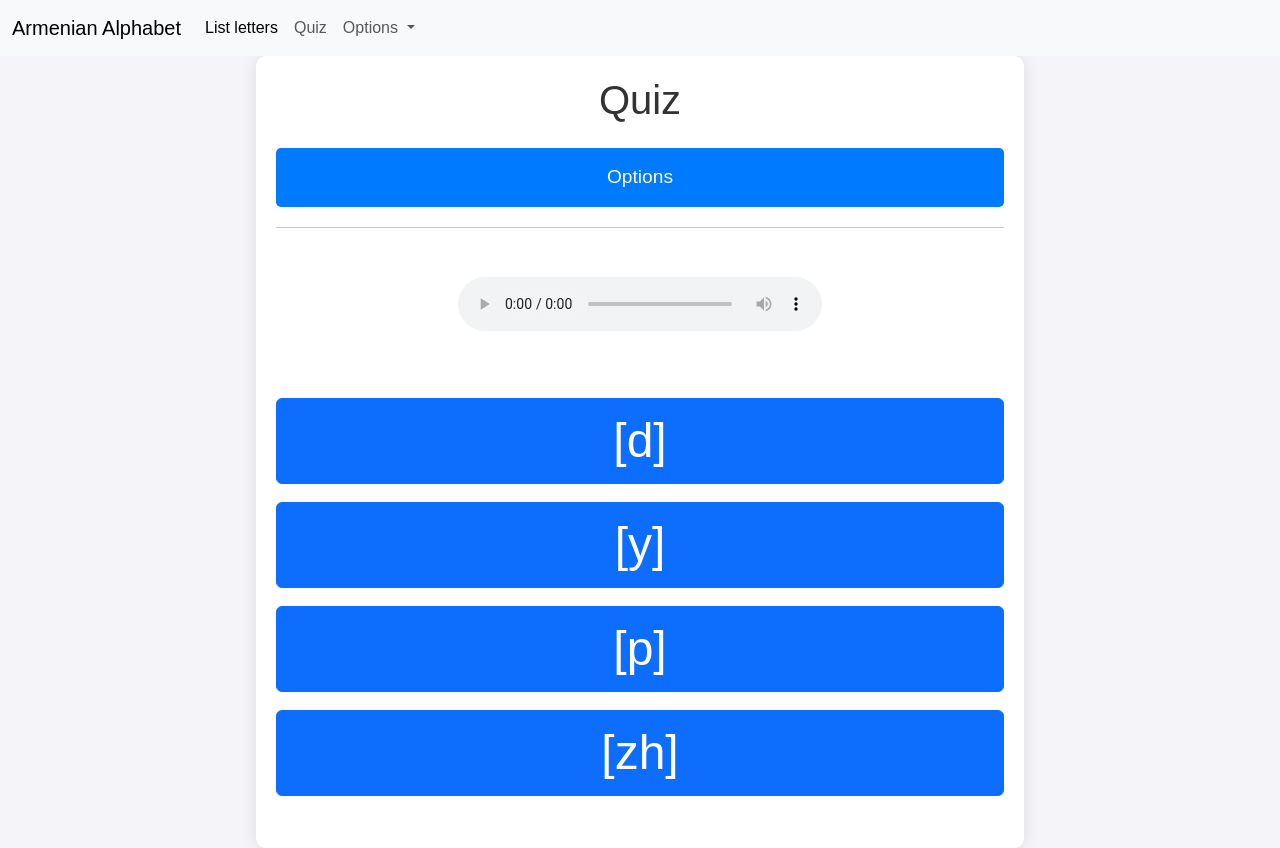
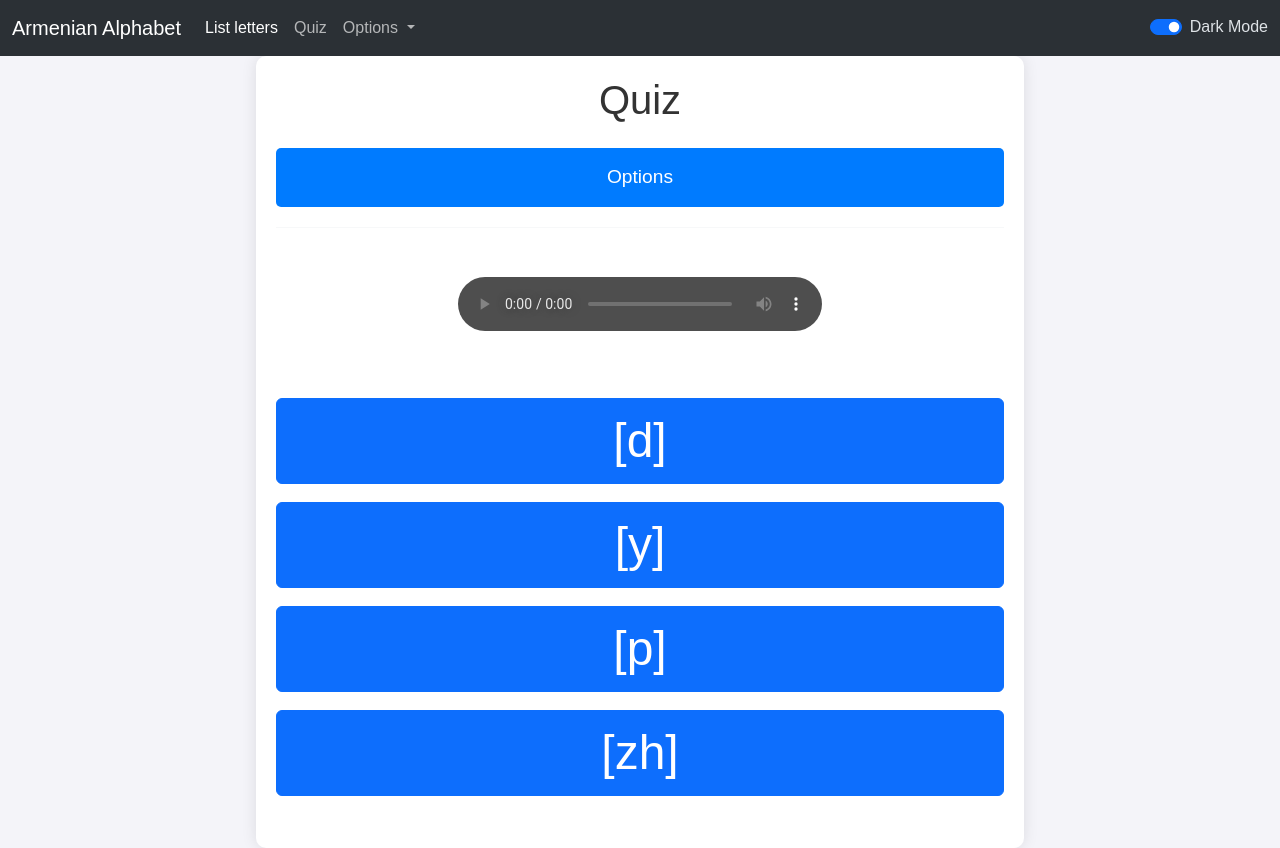
Before and after one commit to Reathe/armenian-quizz, a Flask app: page /quiz in a window 1280 px wide. Run offline with Flask 3, Linux system fonts and the light colour scheme.

Commit message:
dark mode

```diff
--- a/src/templates/base.html
+++ b/src/templates/base.html
@@ -39,11 +39,37 @@
                     </ul>
                 </li>
             </ul>
+            <!-- Bootstrap 5 switch -->
+            <div class="form-check form-switch">
+                <input class="form-check-input" type="checkbox" id="darkModeSwitch" checked>
+                <label class="form-check-label" for="darkModeSwitch">Dark Mode</label>
+            </div>
         </div>
     </div>
 </nav>
 {% block body_content %}{% endblock %}
 {% block end_scripts %}{% endblock %}
+<script>
+    document.addEventListener('DOMContentLoaded', (event) => {
+        const htmlElement = document.documentElement;
+        const switchElement = document.getElementById('darkModeSwitch');
+
+        // Set the default theme to dark if no setting is found in local storage
+        const currentTheme = localStorage.getItem('bsTheme') || 'dark';
+        htmlElement.setAttribute('data-bs-theme', currentTheme);
+        switchElement.checked = currentTheme === 'dark';
+
+        switchElement.addEventListener('change', function () {
+            if (this.checked) {
+                htmlElement.setAttribute('data-bs-theme', 'dark');
+                localStorage.setItem('bsTheme', 'dark');
+            } else {
+                htmlElement.setAttribute('data-bs-theme', 'light');
+                localStorage.setItem('bsTheme', 'light');
+            }
+        });
+    });
+</script>
 <script src="https://cdn.jsdelivr.net/npm/bootstrap@5.3.3/dist/js/bootstrap.bundle.min.js"
         integrity="sha384-YvpcrYf0tY3lHB60NNkmXc5s9fDVZLESaAA55NDzOxhy9GkcIdslK1eN7N6jIeHz"
         crossorigin="anonymous"></script>
```
